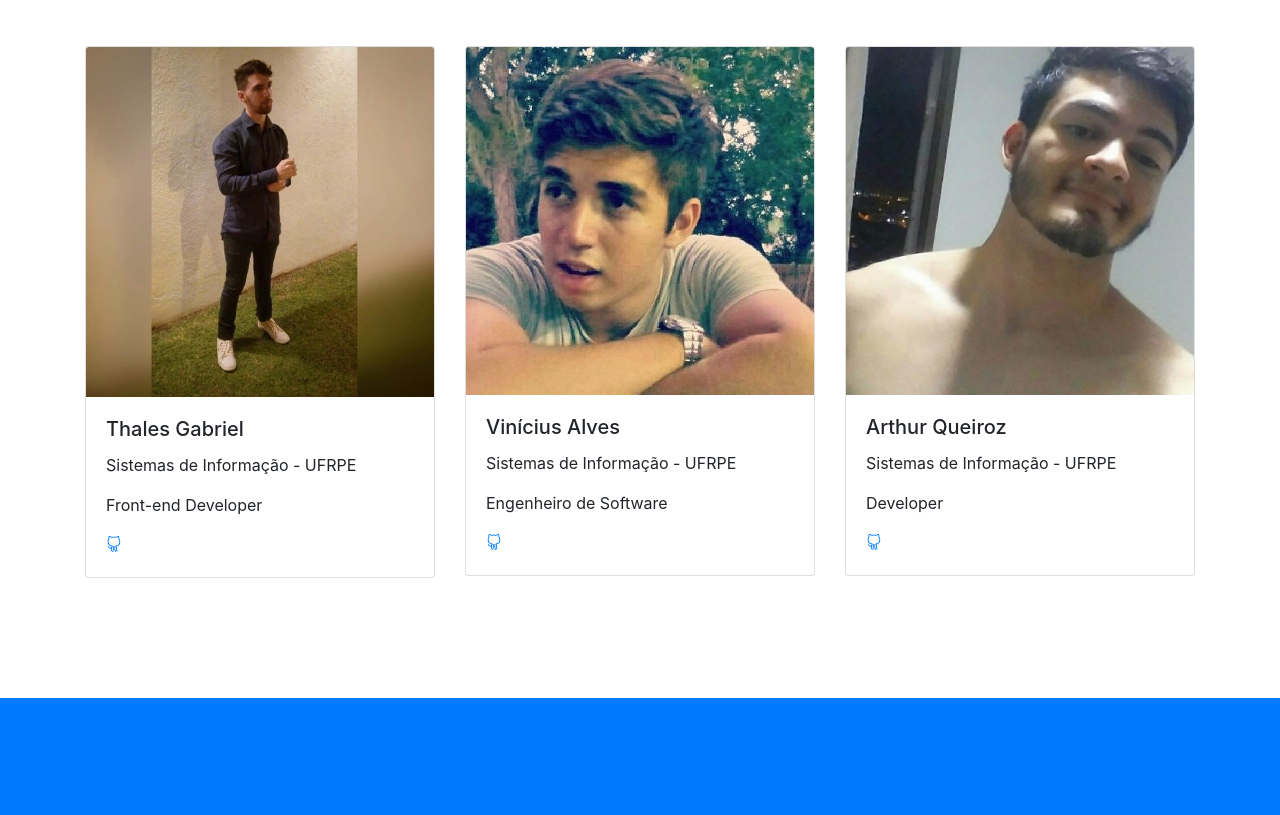
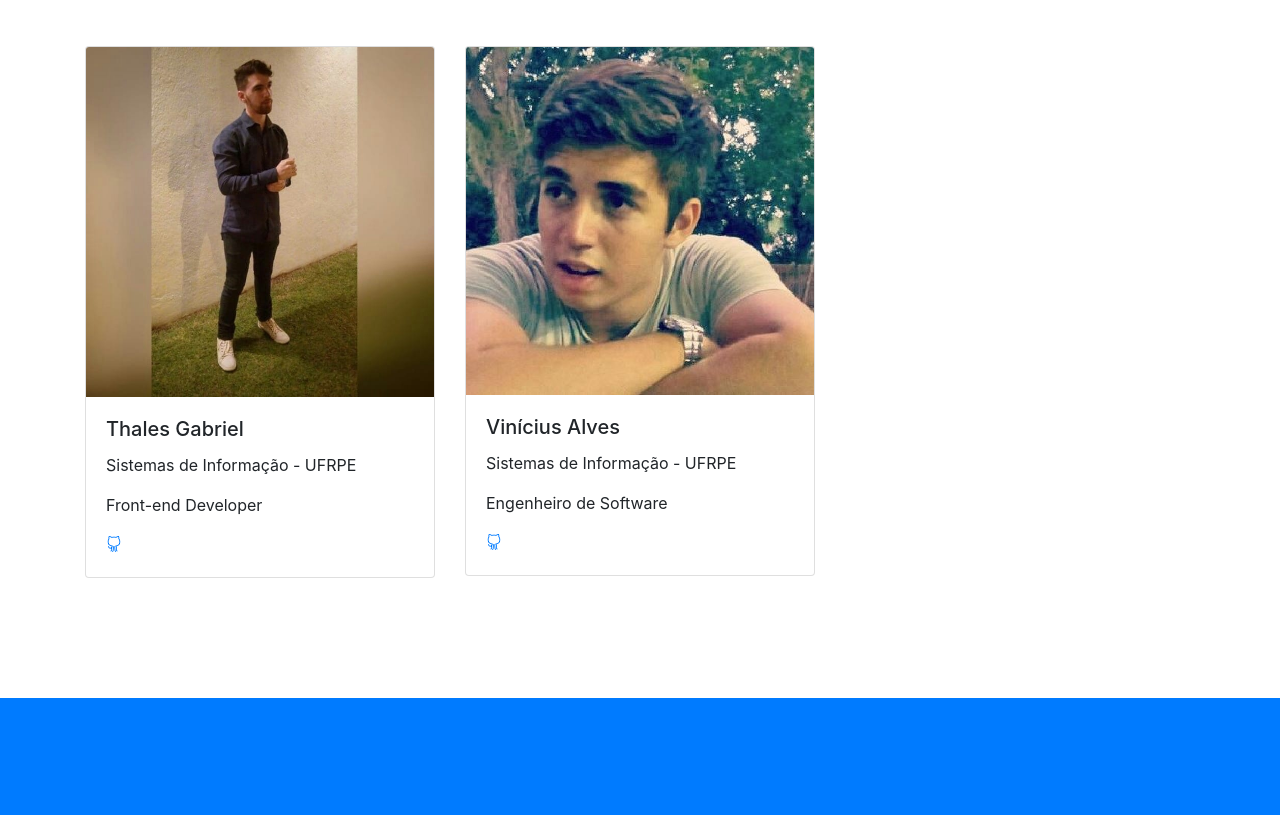
Before and after one commit to TraineeUFRPE/traineeufrpe.github.io, a website with bundled scripts: page index.html in a window 1280 px wide. Shown: the part 2779-3594 px from the top of the page. Built offline with nearby package versions, Linux system fonts and the light colour scheme.

Commit message:
Remoção do membro Arthur do site.

```diff
--- a/index.html
+++ b/index.html
@@ -172,19 +172,6 @@
               </div>
             </div>
           </div>
-          <div class="col-lg-4">
-            <div class="card wow fadeIn">
-              <img class="card-img-top" src="img/18447395_1347420208681540_8507460575906337130_n.jpg" alt="Card image cap">
-              <div class="card-body team-member">
-                <h5 class="card-title">Arthur Queiroz</h5>
-                <p class="card-text">Sistemas de Informação - UFRPE</p>
-                <p class="card-text">Developer</p>
-                <a class="social-link rounded-circle " data-toggle="tooltip" data-placement="bottom" title="@ArthurQC" target="_blank" href="https://github.com/ArthurQC">
-                  <i class="icon-social-github"></i>
-                </a>
-              </div>
-            </div>
-          </div>
         </div>
       </div>
     </section>
```
